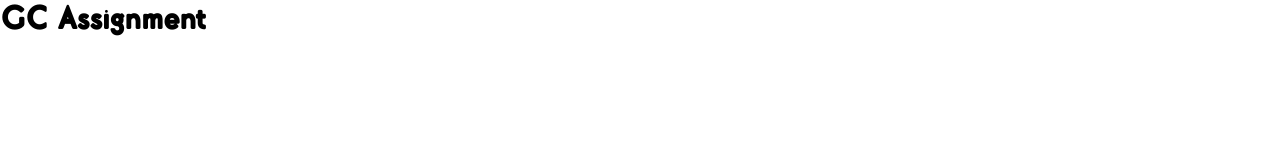
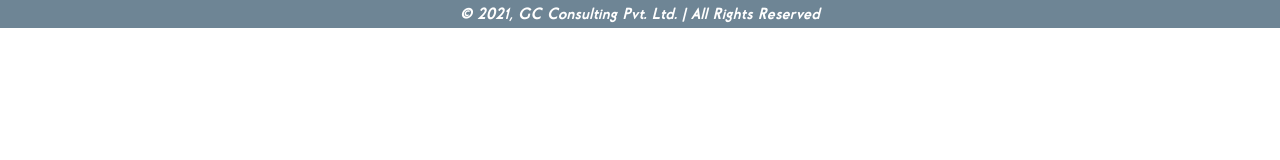
Before and after one commit to sarthak264/gc_assignment, a plain HTML site: page index.html in a window 1280 px wide. Drawn offline with Linux system fonts and the light colour scheme.

Commit message:
built footer

```diff
--- a/index.html
+++ b/index.html
@@ -10,6 +10,10 @@
     <link rel="stylesheet" href="./styles/style.css" />
   </head>
   <body>
-    <h1>GC Assignment</h1>
+    <footer class="footer">
+      <p class="footer-text">
+        &copy; 2021, GC Consulting Pvt. Ltd. | All Rights Reserved
+      </p>
+    </footer>
   </body>
 </html>
--- a/styles/style.css
+++ b/styles/style.css
@@ -12,3 +12,11 @@
 body {
   font-family: AirFactoryRounded Regular;
 }
+/* Footer Styling */
+.footer {
+  padding: 0.25rem 0;
+  background-color: #6e8595;
+  text-align: center;
+  color: #fff;
+  font-style: italic;
+}
```
